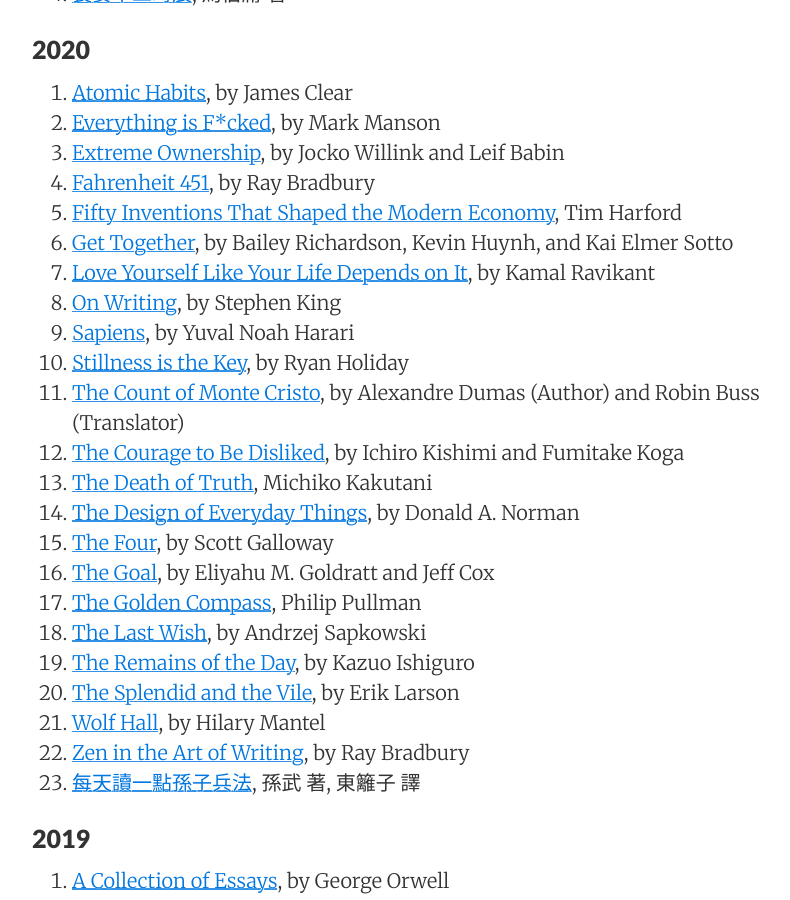
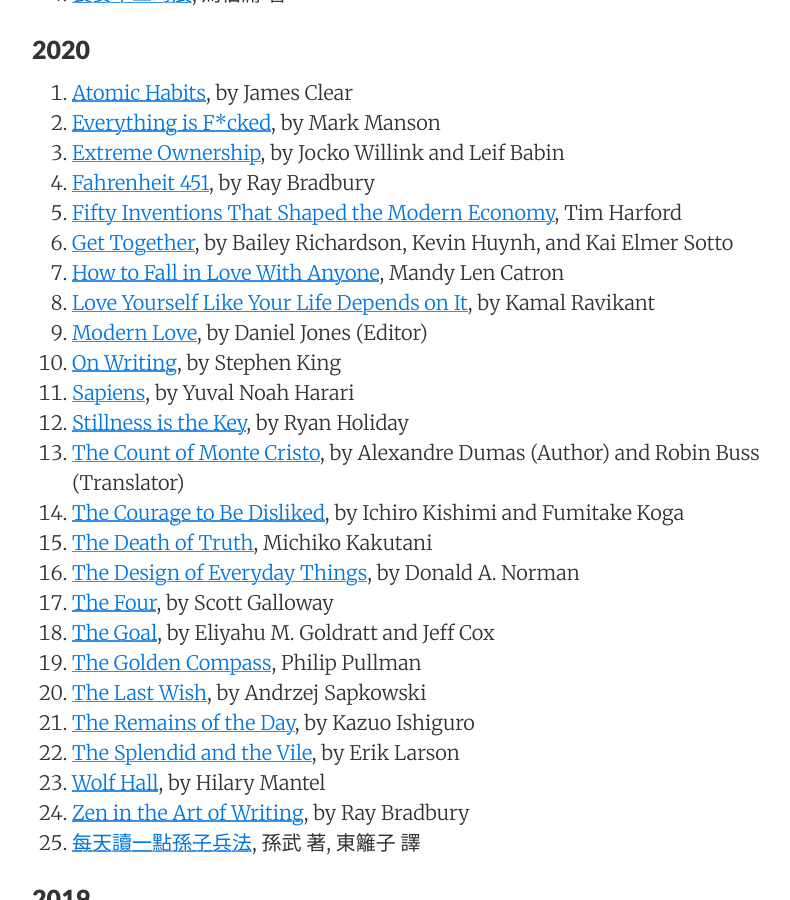
Before and after one commit to sewardlee337/sewardlee337.github.io, a Jekyll site: the page built from readinglist.md, in a window 1280 px wide and 900 px high, scrolled down 530 px. Shown: the whole window, without its empty margins (188-978 px from the left). Built offline with Jekyll 4.4.1, drawn with Linux system fonts in a browser that asks for light colours; nearby versions of some CDN libraries.

Commit message:
Update reading list

```diff
--- a/readinglist.md
+++ b/readinglist.md
@@ -26,7 +26,9 @@ _"My alma mater was books, a good library... I could spend the rest of my life r
 1. [Fahrenheit 451](https://amzn.to/2TQ6dlQ), by Ray Bradbury
 1. [Fifty Inventions That Shaped the Modern Economy](https://amzn.to/2UJ77jS), Tim Harford
 1. [Get Together](https://amzn.to/3ametPO), by Bailey Richardson, Kevin Huynh, and Kai Elmer Sotto
+1. [How to Fall in Love With Anyone](https://amzn.to/3h6yKNe), Mandy Len Catron
 1. [Love Yourself Like Your Life Depends on It](https://amzn.to/2Ysqa4s), by Kamal Ravikant
+1. [Modern Love](https://amzn.to/3cIaU6P), by Daniel Jones (Editor)
 1. [On Writing](https://amzn.to/2QOnJV1), by Stephen King
 1. [Sapiens](https://amzn.to/2AEUEWV), by Yuval Noah Harari
 1. [Stillness is the Key](https://amzn.to/3gB4auN), by Ryan Holiday
```
